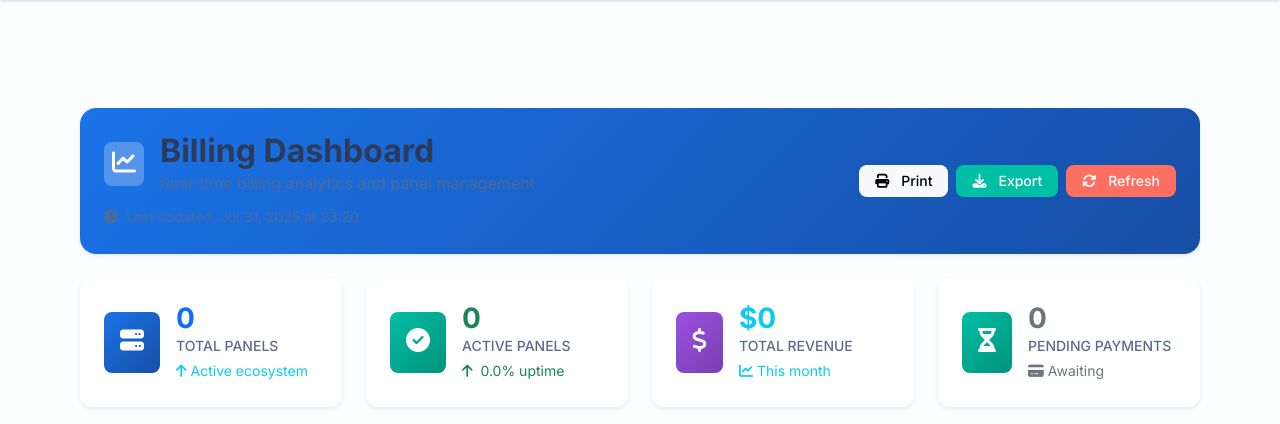
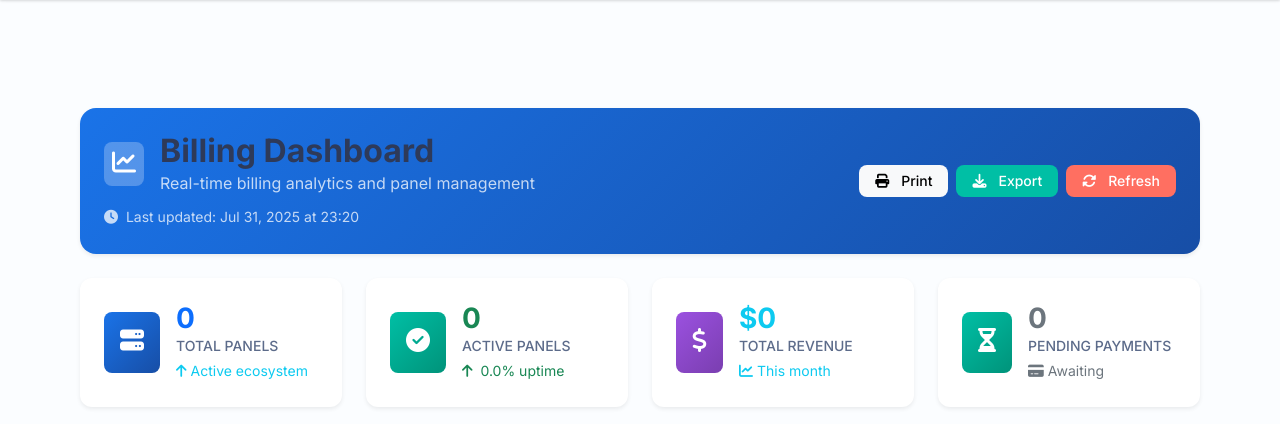
Before and after one commit to tovfikur/odoo-multi-tenant-system, a Flask app: page /billing/overview in a window 1280 px wide. Shown: the part 92-516 px from the top of the page. Run offline with Flask 3, Linux system fonts and the light colour scheme; the visitor is signed in with stand-in values (Sample User, id 1); data that the repository does not hold is empty; parts of the project's set-up code (start-up, migrations or seed data) failed here and were passed over; some libraries are stand-ins or nearby versions.

Commit message:
fix: Update text color to use inverse style for improved contrast in billing overview

```diff
--- a/saas_manager/static/css/style.css
+++ b/saas_manager/static/css/style.css
@@ -164,6 +164,9 @@
 
 .text-muted {
   color: var(--text-muted) !important;
+}
+.text-inverse {
+  color: var(--text-inverse) !important;
 }
 .breadcrumb-item.active {
   color: var(--text-muted) !important;
--- a/saas_manager/templates/billing/billing_overview.html
+++ b/saas_manager/templates/billing/billing_overview.html
@@ -91,12 +91,12 @@ current_user.company_name or 'Khudroo' }}{% endblock %} {% block extra_head %}
                 </div>
                 <div>
                   <h1 class="mb-0 fw-bold fs-2">Billing Dashboard</h1>
-                  <p class="mb-0 opacity-75 fs-6 text-muted">
+                  <p class="mb-0 opacity-75 fs-6 text-inverse">
                     Real-time billing analytics and panel management
                   </p>
                 </div>
               </div>
-              <small class="opacity-75">
+              <small class="opacity-75 text-inverse">
                 <i class="fas fa-clock me-1"></i>
                 Last updated: {{ now.strftime('%b %d, %Y at %H:%M') }}
               </small>
```
